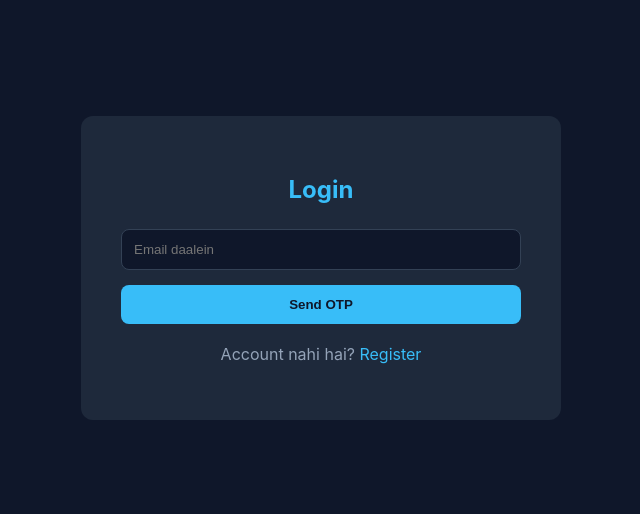
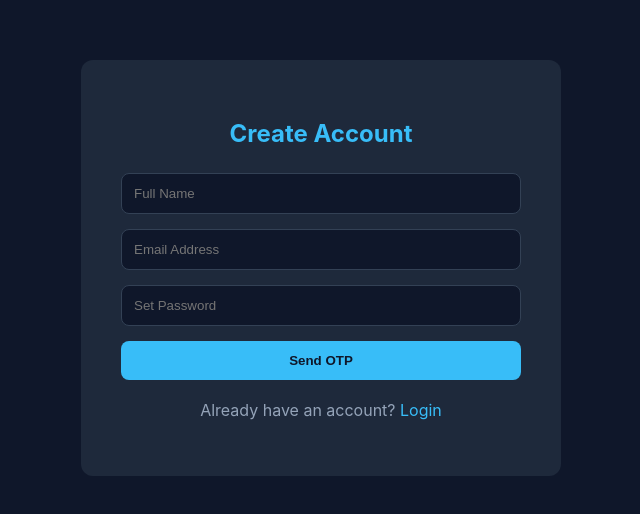
Before and after one commit to rohit-1092/stream-sasta-scout, a React (Create React App) app in the folder frontend/: page / in a window 1280 px wide. Shown: the part 132-646 px from the top of the page, without its empty margins (319-959 px from the left). Built offline with nearby package versions, Linux system fonts and the light colour scheme; no server answers.

Commit message:
Final Auth Flow: Register, Login and Forgot Password fixed

```diff
--- a/frontend/src/App.js
+++ b/frontend/src/App.js
@@ -6,11 +6,12 @@ import Dashboard from "./components/Dashboard";
 import ForgotPassword from "./components/ForgotPassword";
 
 function App() {
-  const [step, setStep] = useState("login"); // Default step login rakha hai persistence check ke liye
+  // Default step ko pehle khali rakhenge persistence check ke liye
+  const [step, setStep] = useState("loading");
   const [user, setUser] = useState(null);
 
-  // 1. App load hote hi check karein ki kya koi user pehle se logged in hai
   useEffect(() => {
+    // Check karein ki kya user pehle se logged in hai
     const savedUser = localStorage.getItem("user");
     if (savedUser) {
       try {
@@ -20,25 +21,33 @@ function App() {
       } catch (error) {
         console.error("LocalStorage data error:", error);
         localStorage.removeItem("user");
+        setStep("register"); // Agar data corrupt ho toh register par bhejien
       }
+    } else {
+      setStep("register"); // Naye device/user ke liye pehle register aayega
     }
   }, []);
+
+  // Jab tak check ho raha hai, tab tak ek simple loading background dikhayein
+  if (step === "loading") {
+    return <div style={{ minHeight: '100vh', background: '#0f172a' }}></div>;
+  }
 
   return (
     <Router>
       <div className="App" style={{ minHeight: '100vh', background: '#0f172a' }}>
 
-        {/* Registration Screen */}
+        {/* 1. Registration Screen - Pehle yahi aayega */}
         {step === "register" && (
           <Register onNavigateToLogin={() => setStep("login")} />
         )}
 
-        {/* Login Screen - Login success par data save hota hai */}
+        {/* 2. Login Screen */}
         {step === "login" && (
           <Login
             onLoginSuccess={(u) => {
               setUser(u);
-              localStorage.setItem("user", JSON.stringify(u)); // Browser mein user data save karein
+              localStorage.setItem("user", JSON.stringify(u)); // Data persistence ke liye
               setStep("dashboard");
             }}
             onNavigateToRegister={() => setStep("register")}
@@ -46,18 +55,18 @@ function App() {
           />
         )}
 
-        {/* Forgot Password Screen */}
+        {/* 3. Forgot Password Screen */}
         {step === "forgot" && (
           <ForgotPassword onNavigateToLogin={() => setStep("login")} />
         )}
 
-        {/* Dashboard - Logout par data remove hota hai */}
-        {step === "dashboard" && (
+        {/* 4. Dashboard Screen */}
+        {step === "dashboard" && user && (
           <Dashboard
-            userEmail={user?.email}
+            userEmail={user.email}
             onLogout={() => {
               setUser(null);
-              localStorage.removeItem("user"); // Browser se data delete karein
+              localStorage.removeItem("user"); // Logout par data clear karein
               setStep("login");
             }}
           />
--- a/frontend/src/components/ForgotPassword.js
+++ b/frontend/src/components/ForgotPassword.js
@@ -2,52 +2,59 @@ import React, { useState } from 'react';
 import axios from 'axios';
 
 const ForgotPassword = ({ onNavigateToLogin }) => {
-  const [data, setData] = useState({ email: '', otp: '', newPassword: '' });
-  const [step, setStep] = useState(1);
+  const [email, setEmail] = useState('');
+  const [otp, setOtp] = useState('');
+  const [newPassword, setNewPassword] = useState('');
+  const [step, setStep] = useState(1); // 1: Email/OTP bhejna, 2: OTP Verify & Reset
 
-  const sendOtp = async (e) => {
+  const BACKEND_URL = process.env.REACT_APP_API_URL || "https://stream-sasta-scout.onrender.com";
+
+  const handleSendOtp = async (e) => {
     e.preventDefault();
     try {
-     // Purana: await axios.post('http://localhost:5000/api/auth/send-otp', ...);
-// Naya Sahi Code:
-await axios.post(`${process.env.REACT_APP_API_URL}/api/auth/send-otp`, { email: data.email });
-      alert("OTP sent to your email!");
+      await axios.post(`${BACKEND_URL}/api/auth/send-otp`, { email });
+      alert("Password reset ke liye OTP bhej diya gaya hai!");
       setStep(2);
-    } catch (err) { alert("Error sending OTP"); }
+    } catch (err) {
+      alert(err.response?.data?.msg || "Email nahi mila!");
+    }
   };
 
-  const handleReset = async (e) => {
+  const handleResetPassword = async (e) => {
     e.preventDefault();
     try {
-      // Purana: await axios.post('http://localhost:5000/api/auth/reset-password', data);
-// Naya Sahi Code:
-await axios.post(`${process.env.REACT_APP_API_URL}/api/auth/reset-password`, data);
-      alert("Password reset successful!");
+      // Backend route: /api/auth/reset-password (check karein aapke backend mein hai ya nahi)
+      await axios.post(`${BACKEND_URL}/api/auth/reset-password`, { email, otp, newPassword });
+      alert("Password kamyabi se badal gaya hai! Ab login karein.");
       onNavigateToLogin();
-    } catch (err) { alert("Reset failed!"); }
+    } catch (err) {
+      alert(err.response?.data?.msg || "OTP galat hai ya koi error hai!");
+    }
   };
 
-  const inputStyle = { display: 'block', width: '100%', padding: '12px', marginBottom: '15px', borderRadius: '8px', border: '1px solid #334155', background: '#0f172a', color: 'white' };
+  const inputStyle = { display: 'block', width: '100%', padding: '12px', marginBottom: '15px', borderRadius: '8px', border: '1px solid #334155', background: '#0f172a', color: 'white', boxSizing: 'border-box' };
   const buttonStyle = { width: '100%', padding: '12px', background: '#38bdf8', color: '#0f172a', border: 'none', borderRadius: '8px', fontWeight: 'bold', cursor: 'pointer' };
 
   return (
     <div style={{ display: 'flex', justifyContent: 'center', alignItems: 'center', minHeight: '100vh', background: '#0f172a' }}>
       <div style={{ background: '#1e293b', padding: '40px', borderRadius: '12px', width: '100%', maxWidth: '400px', textAlign: 'center' }}>
-        <h2 style={{ color: '#38bdf8' }}>{step === 1 ? 'Forgot Password' : 'Reset Password'}</h2>
-        <form onSubmit={step === 1 ? sendOtp : handleReset}>
-          {step === 1 ? (
-            <input style={inputStyle} type="email" placeholder="Email" onChange={(e) => setData({...data, email: e.target.value})} required />
-          ) : (
-            <>
-              <input style={inputStyle} type="text" placeholder="OTP" onChange={(e) => setData({...data, otp: e.target.value})} required />
-              <input style={inputStyle} type="password" placeholder="New Password" onChange={(e) => setData({...data, newPassword: e.target.value})} required />
-            </>
-          )}
-          <button style={buttonStyle} type="submit">{step === 1 ? "Send OTP" : "Update Password"}</button>
-        </form>
-        <p onClick={onNavigateToLogin} style={{ color: '#38bdf8', cursor: 'pointer', marginTop: '15px' }}>Back to Login</p>
+        <h2 style={{ color: '#38bdf8', marginBottom: '25px' }}>Reset Password</h2>
+        {step === 1 ? (
+          <form onSubmit={handleSendOtp}>
+            <input style={inputStyle} type="email" placeholder="Apna Email daalein" value={email} onChange={(e) => setEmail(e.target.value)} required />
+            <button type="submit" style={buttonStyle}>Send Reset OTP</button>
+          </form>
+        ) : (
+          <form onSubmit={handleResetPassword}>
+            <input style={inputStyle} type="text" placeholder="OTP daalein" value={otp} onChange={(e) => setOtp(e.target.value)} required />
+            <input style={inputStyle} type="password" placeholder="Naya Password set karein" value={newPassword} onChange={(e) => setNewPassword(e.target.value)} required />
+            <button type="submit" style={buttonStyle}>Update Password</button>
+          </form>
+        )}
+        <p onClick={onNavigateToLogin} style={{ marginTop: '20px', color: '#94a3b8', cursor: 'pointer' }}>Back to Login</p>
       </div>
     </div>
   );
 };
+
 export default ForgotPassword;
--- a/frontend/src/components/Login.js
+++ b/frontend/src/components/Login.js
@@ -6,10 +6,13 @@ const Login = ({ onLoginSuccess, onNavigateToRegister, onNavigateToForgot }) =>
   const [otp, setOtp] = useState('');
   const [step, setStep] = useState(1);
 
+  // Dynamic Backend URL Fix
+  const BACKEND_URL = process.env.REACT_APP_API_URL || 'https://stream-sasta-scout.onrender.com';
+
   const sendOtp = async (e) => {
     e.preventDefault();
     try {
-      await axios.post('https://stream-sasta-scout.onrender.com/api/auth/send-otp', { email });
+      await axios.post(`${BACKEND_URL}/api/auth/send-otp`, { email });
       alert("OTP aapki email par bhej diya gaya hai!");
       setStep(2);
     } catch (err) {
@@ -20,7 +23,7 @@ const Login = ({ onLoginSuccess, onNavigateToRegister, onNavigateToForgot }) =>
   const verifyOtp = async (e) => {
     e.preventDefault();
     try {
-      const res = await axios.post('https://stream-sasta-scout.onrender.com/api/auth/verify-otp', { email, otp });
+      const res = await axios.post(`${BACKEND_URL}/api/auth/verify-otp`, { email, otp });
 
       // Initials ke liye data save karna
       const userData = {
@@ -38,11 +41,13 @@ const Login = ({ onLoginSuccess, onNavigateToRegister, onNavigateToForgot }) =>
 
   const inputStyle = { display: 'block', width: '100%', padding: '12px', marginBottom: '15px', borderRadius: '8px', border: '1px solid #334155', background: '#0f172a', color: 'white', boxSizing: 'border-box' };
   const buttonStyle = { width: '100%', padding: '12px', background: '#38bdf8', color: '#0f172a', border: 'none', borderRadius: '8px', fontWeight: 'bold', cursor: 'pointer' };
+  const linkStyle = { color: '#94a3b8', cursor: 'pointer', fontSize: '14px', marginTop: '10px', display: 'inline-block' };
 
   return (
     <div style={{ display: 'flex', justifyContent: 'center', alignItems: 'center', minHeight: '100vh', background: '#0f172a' }}>
       <div style={{ background: '#1e293b', padding: '40px', borderRadius: '12px', width: '100%', maxWidth: '400px', textAlign: 'center' }}>
         <h2 style={{ color: '#38bdf8', marginBottom: '25px' }}>{step === 1 ? 'Login' : 'Enter OTP'}</h2>
+
         {step === 1 ? (
           <form onSubmit={sendOtp}>
             <input style={inputStyle} type="email" placeholder="Email daalein" value={email} onChange={(e) => setEmail(e.target.value)} required />
@@ -54,7 +59,17 @@ const Login = ({ onLoginSuccess, onNavigateToRegister, onNavigateToForgot }) =>
             <button type="submit" style={buttonStyle}>Verify & Login</button>
           </form>
         )}
-        <p onClick={onNavigateToRegister} style={{ color: '#94a3b8', cursor: 'pointer', marginTop: '20px' }}>Account nahi hai? <span style={{color:'#38bdf8'}}>Register</span></p>
+
+        {/* --- NAYA: Forgot Password Link --- */}
+        <div style={{ marginTop: '15px' }}>
+          <span onClick={onNavigateToForgot} style={linkStyle}>
+            Forgot Password?
+          </span>
+        </div>
+
+        <p onClick={onNavigateToRegister} style={{ color: '#94a3b8', cursor: 'pointer', marginTop: '20px' }}>
+          Account nahi hai? <span style={{color:'#38bdf8'}}>Register</span>
+        </p>
       </div>
     </div>
   );
--- a/frontend/src/components/Register.js
+++ b/frontend/src/components/Register.js
@@ -1,42 +1,73 @@
 import React, { useState } from 'react';
 import axios from 'axios';
-import { useNavigate } from 'react-router-dom';
 
 const Register = ({ onNavigateToLogin }) => {
-  const [user, setUser] = useState({ name: '', email: '', password: '' });
-  const navigate = useNavigate();
+  const [formData, setFormData] = useState({ name: '', email: '', password: '', otp: '' });
+  const [step, setStep] = useState(1); // 1: Details bharna, 2: OTP Verify karna
 
-  const handleSubmit = async (e) => {
+  const BACKEND_URL = process.env.REACT_APP_API_URL || "https://stream-sasta-scout.onrender.com";
+
+  // Logic 1: OTP bhejne ke liye (Step 1)
+  const sendOtp = async (e) => {
     e.preventDefault();
     try {
-      const res = await axios.post(`${process.env.REACT_APP_API_URL}/api/auth/register`, user);
+      await axios.post(`${BACKEND_URL}/api/auth/send-otp`, { email: formData.email });
+      alert("Registration ke liye OTP aapki email par bhej diya gaya hai!");
+      setStep(2); // OTP box dikhayega
+    } catch (err) {
+      alert(err.response?.data?.msg || "OTP bhejne mein error!");
+    }
+  };
 
-      // Initials ke liye data save karein
-      localStorage.setItem('user', JSON.stringify({ name: user.name, email: user.email }));
+  // Logic 2: OTP verify aur Password ke saath Registration (Step 2)
+  const handleRegister = async (e) => {
+    e.preventDefault();
+    try {
+      // Backend ko name, email, password aur otp sab bhej rahe hain
+      const res = await axios.post(`${BACKEND_URL}/api/auth/register`, formData);
+
+      // Dashboard par "RM" initials ke liye data save karein
+      localStorage.setItem('user', JSON.stringify({
+        name: formData.name,
+        email: formData.email
+      }));
 
       alert(res.data.msg || "Registration Safal!");
-      onNavigateToLogin ? onNavigateToLogin() : navigate('/login');
+      onNavigateToLogin(); // Direct Login page par bhej dega
     } catch (err) {
       alert("Error: " + (err.response?.data?.msg || "Server Error"));
     }
   };
 
-  const inputStyle = { display: 'block', width: '100%', padding: '12px', marginBottom: '15px', borderRadius: '8px', border: '1px solid #334155', background: '#0f172a', color: 'white' };
+  const inputStyle = { display: 'block', width: '100%', padding: '12px', marginBottom: '15px', borderRadius: '8px', border: '1px solid #334155', background: '#0f172a', color: 'white', boxSizing: 'border-box' };
   const buttonStyle = { width: '100%', padding: '12px', background: '#38bdf8', color: '#0f172a', border: 'none', borderRadius: '8px', fontWeight: 'bold', cursor: 'pointer' };
 
   return (
     <div style={{ display: 'flex', justifyContent: 'center', alignItems: 'center', minHeight: '100vh', background: '#0f172a' }}>
       <div style={{ background: '#1e293b', padding: '40px', borderRadius: '12px', width: '100%', maxWidth: '400px', textAlign: 'center' }}>
-        <h2 style={{ color: '#38bdf8', marginBottom: '25px' }}>Sign Up</h2>
-        <form onSubmit={handleSubmit}>
-          <input style={inputStyle} type="text" placeholder="Full Name" onChange={(e) => setUser({...user, name: e.target.value})} required />
-          <input style={inputStyle} type="email" placeholder="Email Address" onChange={(e) => setUser({...user, email: e.target.value})} required />
-          <input style={inputStyle} type="password" placeholder="Password" onChange={(e) => setUser({...user, password: e.target.value})} required />
-          <button type="submit" style={buttonStyle}>Register</button>
-        </form>
-        <p onClick={onNavigateToLogin} style={{ marginTop: '20px', color: '#94a3b8', cursor: 'pointer' }}>Login here</p>
+        <h2 style={{ color: '#38bdf8', marginBottom: '25px' }}>{step === 1 ? 'Create Account' : 'Verify Email'}</h2>
+
+        {step === 1 ? (
+          <form onSubmit={sendOtp}>
+            <input style={inputStyle} type="text" placeholder="Full Name" value={formData.name} onChange={(e) => setFormData({...formData, name: e.target.value})} required />
+            <input style={inputStyle} type="email" placeholder="Email Address" value={formData.email} onChange={(e) => setFormData({...formData, email: e.target.value})} required />
+            <input style={inputStyle} type="password" placeholder="Set Password" value={formData.password} onChange={(e) => setFormData({...formData, password: e.target.value})} required />
+            <button type="submit" style={buttonStyle}>Send OTP</button>
+          </form>
+        ) : (
+          <form onSubmit={handleRegister}>
+            <p style={{ color: '#94a3b8', marginBottom: '15px' }}>Enter OTP sent to {formData.email}</p>
+            <input style={inputStyle} type="text" placeholder="6-Digit OTP" value={formData.otp} onChange={(e) => setFormData({...formData, otp: e.target.value})} required />
+            <button type="submit" style={buttonStyle}>Register Now</button>
+          </form>
+        )}
+
+        <p onClick={onNavigateToLogin} style={{ marginTop: '20px', color: '#94a3b8', cursor: 'pointer' }}>
+          Already have an account? <span style={{color: '#38bdf8'}}>Login</span>
+        </p>
       </div>
     </div>
   );
 };
+
 export default Register;
```
